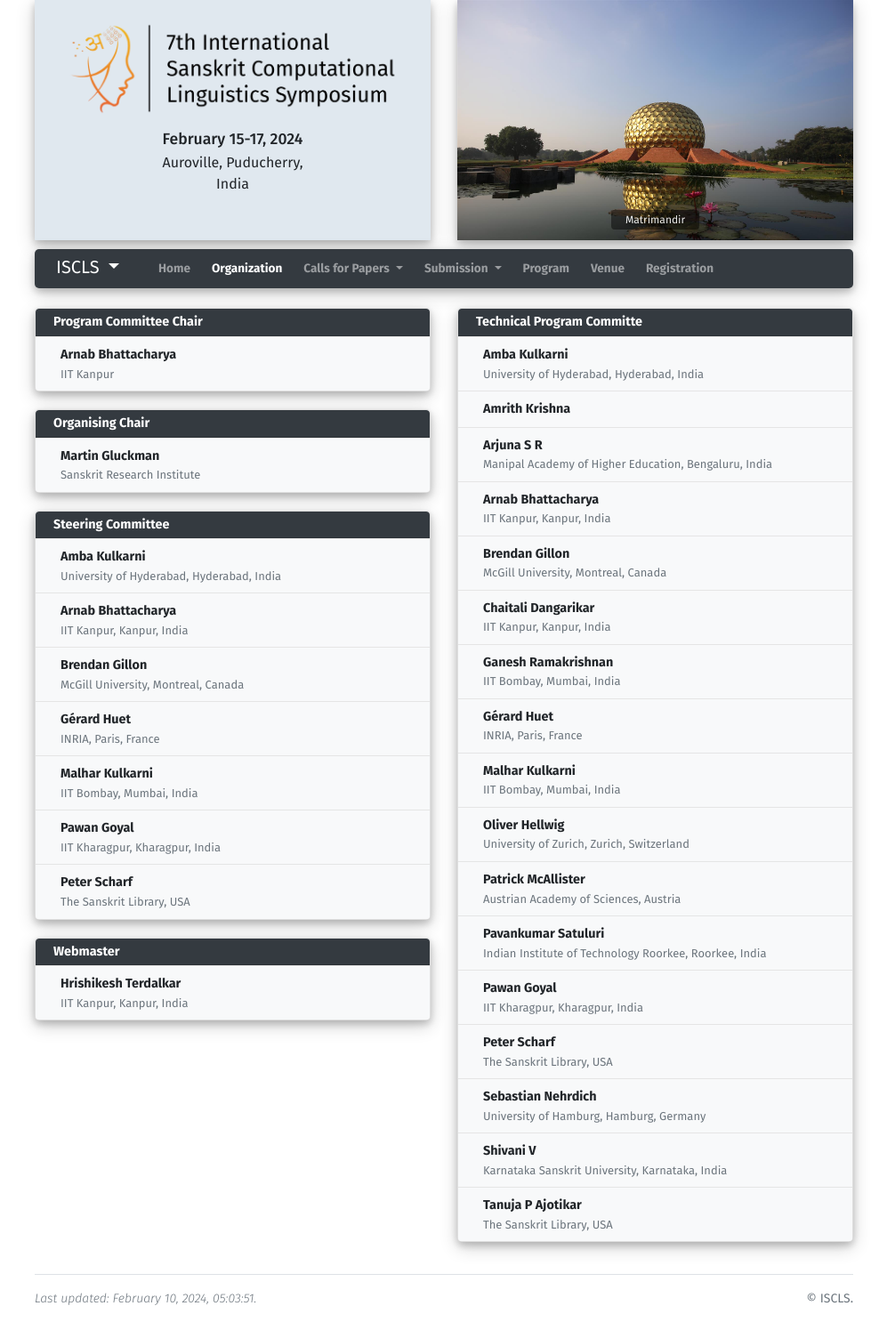
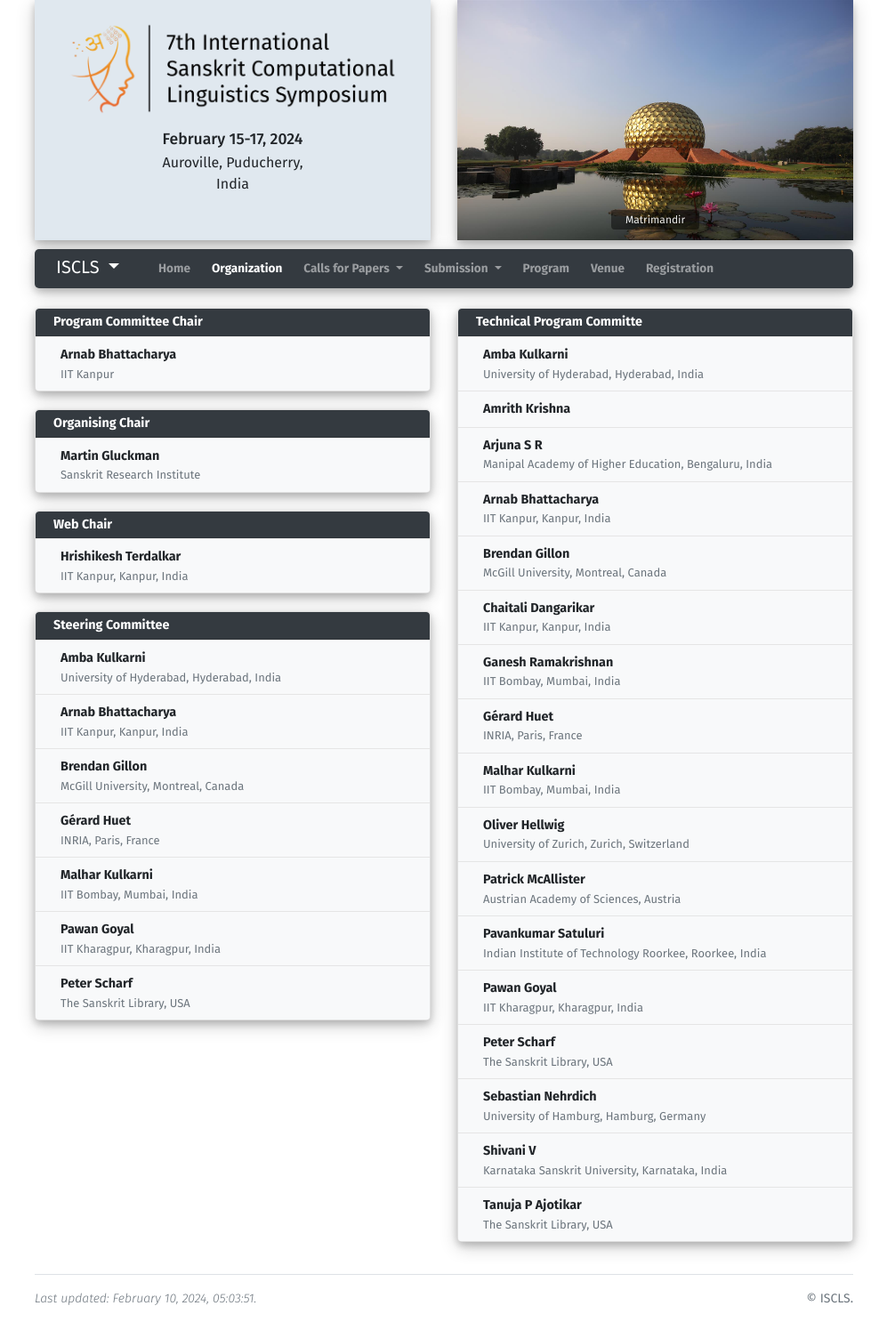
Before and after one commit to iscls/iscls-conference-template, a Jekyll site: the page built from organization.html, in a window 1280 px wide. Shown: the whole page at 89% size, without its empty margins (141-1138 px from the left). Built offline with Jekyll 4.4.1, drawn with Linux system fonts in a browser that asks for light colours; some of the changed lines change nothing that is shown.

Commit message:
docs: update iscls2024 organization page arrangement

```diff
--- a/_data/organization.yml
+++ b/_data/organization.yml
@@ -12,6 +12,12 @@
     org: Sanskrit Research Institute
     post: ""
     homepage: ""
+- title: Web Chair
+  column: 1
+  members:
+  - name: Hrishikesh Terdalkar
+    org: IIT Kanpur, Kanpur, India
+    homepage: https://hrishikeshrt.github.io
 - title: Steering Committee
   column: 1
   members:
@@ -100,9 +106,3 @@
   # - name: K Varalakshmi
   #   org: Osmania University, Hyderabad
   #   homepage: ""
-- title: Webmaster
-  column: 1
-  members:
-  - name: Hrishikesh Terdalkar
-    org: IIT Kanpur, Kanpur, India
-    homepage: https://hrishikeshrt.github.io
```
